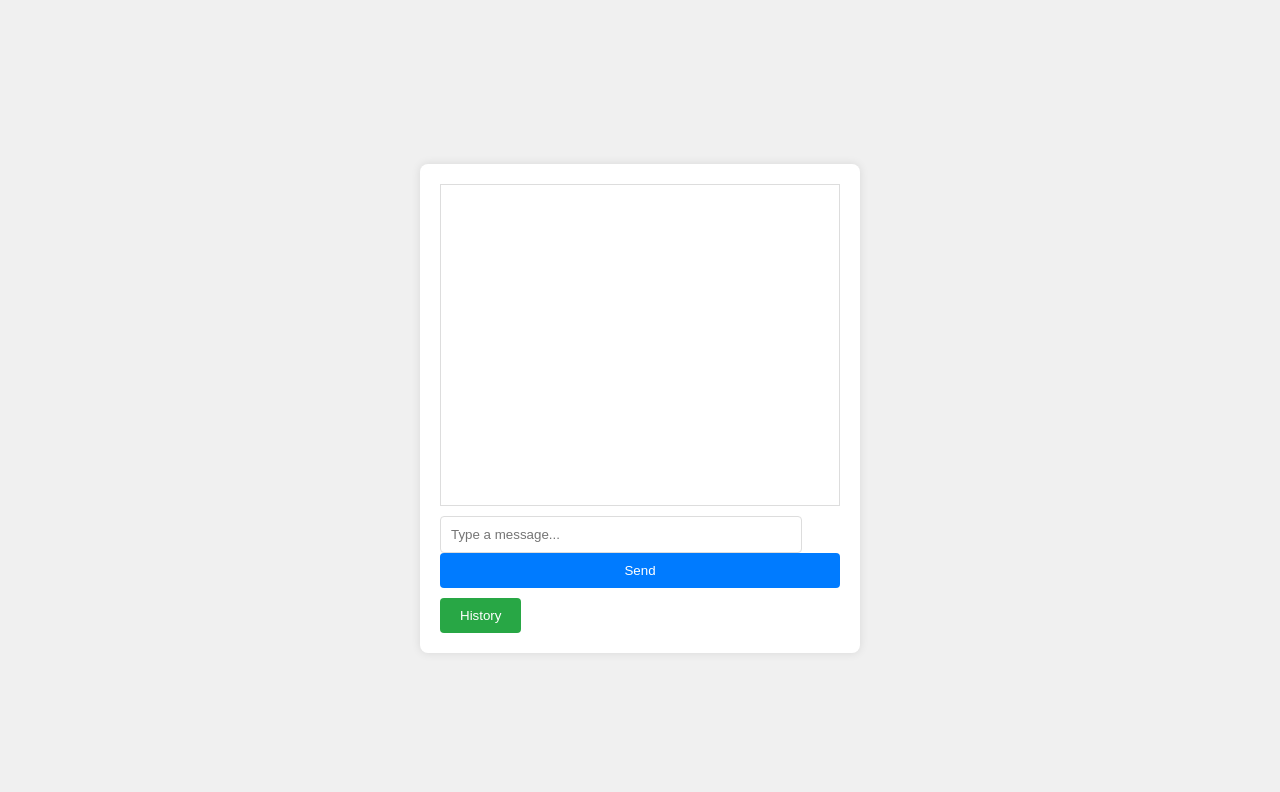
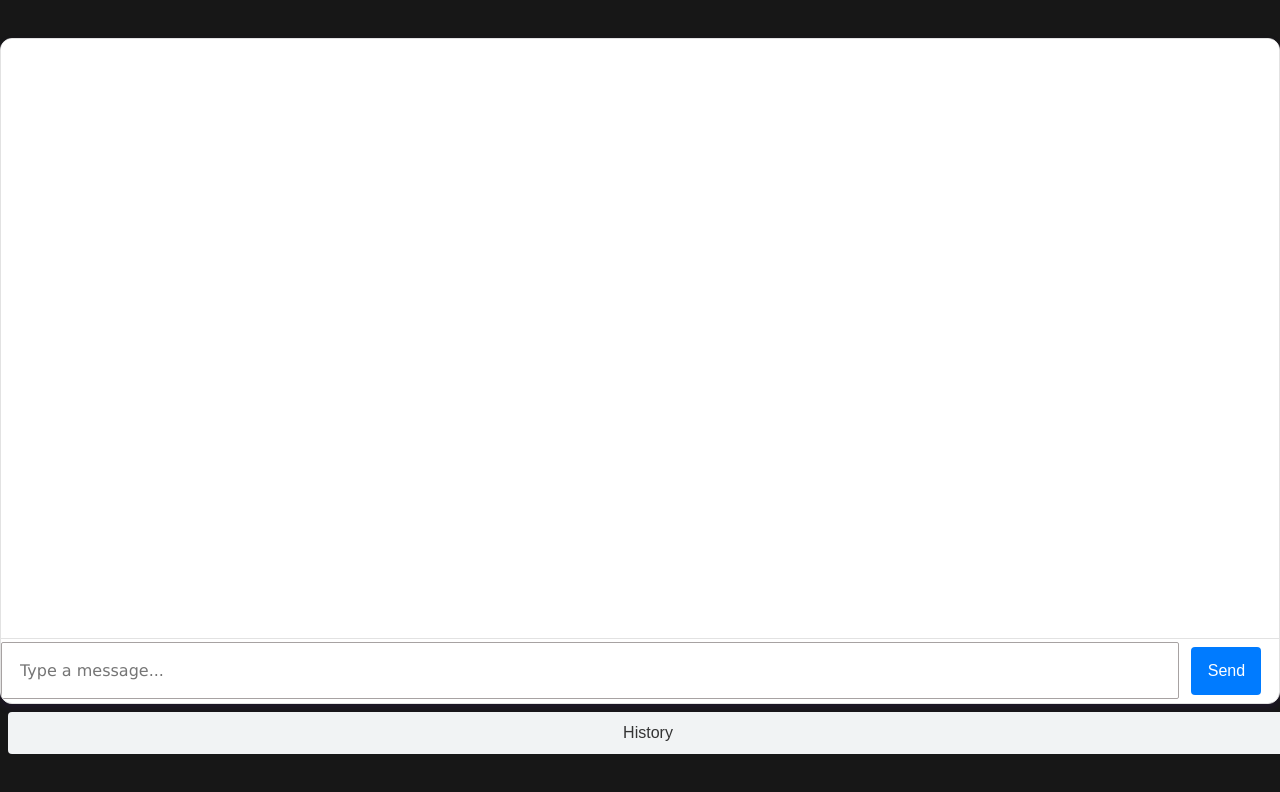
Before and after one commit to adithyaajayGit/Chat-Bot, a website: page public/index.html in a window 1280 px wide. Drawn offline with Linux system fonts and the light colour scheme.

Commit message:
update:style

```diff
--- a/public/index.html
+++ b/public/index.html
@@ -10,8 +10,10 @@
   <div class="container">
     <div class="chatbox">
       <div id="chat-history"></div>
-      <input type="text" id="user-input" placeholder="Type a message..." />
-      <button id="send-btn">Send</button>
+    <div id="userdata">
+        <input type="text" id="user-input" placeholder="Type a message..." />
+        <button id="send-btn">Send</button>
+    </div>
     </div>
     <button id="history-btn">History</button>
   </div>
--- a/public/styles.css
+++ b/public/styles.css
@@ -1,65 +1,88 @@
+/* Basic reset */
+* {
+  margin: 0;
+  padding: 0;
+  box-sizing: border-box;
+}
+
 body {
   font-family: Arial, sans-serif;
+  background-color: #171717;
   display: flex;
   justify-content: center;
   align-items: center;
   height: 100vh;
-    background-color: #f0f0f0;
+  margin: 0;
 }
 
 .container {
-    width: 400px;
-    background: #fff;
-    border-radius: 8px;
-    box-shadow: 0 0 10px rgba(0, 0, 0, 0.1);
-    padding: 20px;
+  width: 1400px; /* Adjust the width as needed */
+  max-width: 100%;
 }
 
 .chatbox {
   display: flex;
   flex-direction: column;
+  border: 1px solid #e2e2e2;
+  border-radius: 12px;
+  background-color: #ffffff;
+  box-shadow: 0 4px 8px rgba(102, 17, 205, 0.1);
+  overflow: hidden;
 }
 
 #chat-history {
-    flex-grow: 1;
+  padding: 250px;
   overflow-y: auto;
-    margin-bottom: 10px;
-    border: 1px solid #ddd;
-    padding: 10px;
-    height: 300px;
+  border-bottom: 1px solid #e2e2e2;
+  height: 600px; /* Adjust based on your preference */
+  background-color: white;
+}
+
+
+.userdata{
+    display: flex;
 }
 
 #user-input {
-    width: calc(100% - 60px);
-    padding: 10px;
-    margin-right: 10px;
-    border: 1px solid #ddd;
-    border-radius: 4px;
+  width: calc(100% - 100px);
+  padding: 18px;
+  border: 1px solid #a7a2a2;
+  border-radius: 2px;
+  font-size: 16px;
+  font-family: Verdana, Geneva, Tahoma, sans-serif;
+  outline: none;
 }
 
 #send-btn {
-    padding: 10px 20px;
-    border: none;
+  width: 70px;
   background-color: #007bff;
   color: white;
+  border: none;
   border-radius: 4px;
   cursor: pointer;
+  font-size: 16px;
+  padding: 15px;
 }
 
 #send-btn:hover {
   background-color: #0056b3;
 }
 
+button {
+  margin: 8px;
+}
+
 #history-btn {
-    margin-top: 10px;
-    padding: 10px 20px;
+  width: 100%;
+  padding: 12px;
+  background-color: #f1f3f4;
   border: none;
-    background-color: #28a745;
-    color: white;
   border-radius: 4px;
   cursor: pointer;
+  font-size: 16px;
+  color: #333;
 }
 
 #history-btn:hover {
-    background-color: #218838;
+  background-color: #e2e2e2;
 }
--- a/server.js
+++ b/server.js
@@ -9,9 +9,9 @@ const PORT = process.env.PORT || 3000;
 // Setup Gemini API client
 const genAI = new GoogleGenerativeAI(process.env.API_KEY);
 
+// Connect to MongoDB Atlas
 const setup = async () => {
   try {
-    // Connect to MongoDB Atlas
     await mongoose.connect(process.env.MONGODB_URI, { serverSelectionTimeoutMS: 5000 });
     console.log('MongoDB connected');
   } catch (error) {
@@ -64,7 +64,7 @@ app.post('/api/message', async (req, res) => {
 app.get('/history', async (req, res) => {
   try {
     // Retrieve messages from MongoDB
-    const messages = await Message.find().sort('timestamp');
+    const messages = await Message.find().sort({ timestamp: -1 });
     res.json(messages);
   } catch (error) {
     console.error('Error fetching history:', error);
@@ -73,5 +73,5 @@ app.get('/history', async (req, res) => {
 });
 
 app.listen(PORT, () => {
-  console.log(`Server is running on port ${PORT}`);
+  console.log(`Server is running on port http://localhost:${PORT}/`);
 });
```
Lines whose indentation alone changed are shown as unchanged.
